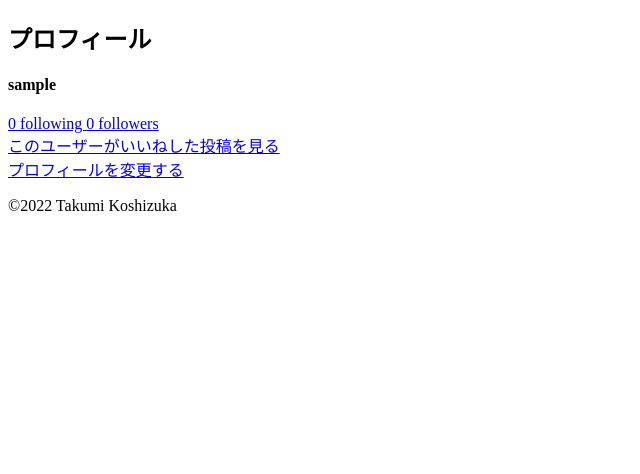
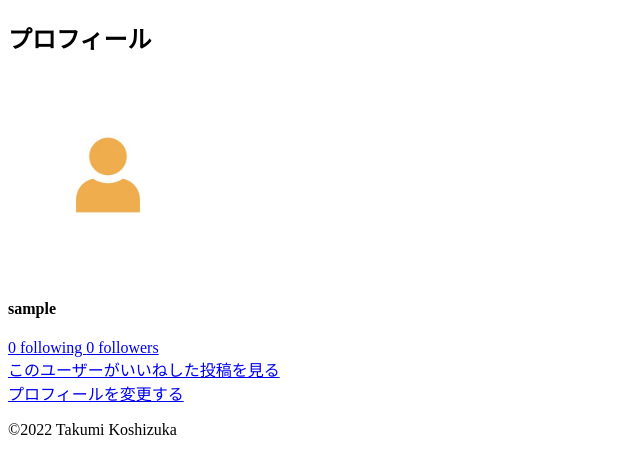
Before and after one commit to 54chair/jisui-log, a Rails app: page /users/1 in a window 1280 px wide. Shown: the part 56-530 px from the top of the page, without its empty margins (0-640 px from the left). Run offline with Rails 7, Linux system fonts and the light colour scheme; the visitor is signed in with stand-in values (Sample User, id 1); data that the repository does not hold is empty; style sheets or scripts are compiled from the project's sources; some libraries are stand-ins or nearby versions.

Commit message:
アイコンを登録しない場合にdefault_user.jpgがアイコンとなるようにする

```diff
--- a/app/views/users/show.html.erb
+++ b/app/views/users/show.html.erb
@@ -7,6 +7,8 @@
       <div>
         <% if @user.avatar.attached? %>
           <%= image_tag @user.avatar.variant(gravity: :center, resize:"200x200^", crop:"200x200+0+0").processed, {class: "avatar"} %>
+        <% else %>
+          <%= image_tag("default_user.jpg", size: "200x200", class: "avatar") %>
         <% end %>
       </div>
       <div class="user-name">
```
Also changed, not shown: app/assets/images/default_user.jpg (added).
